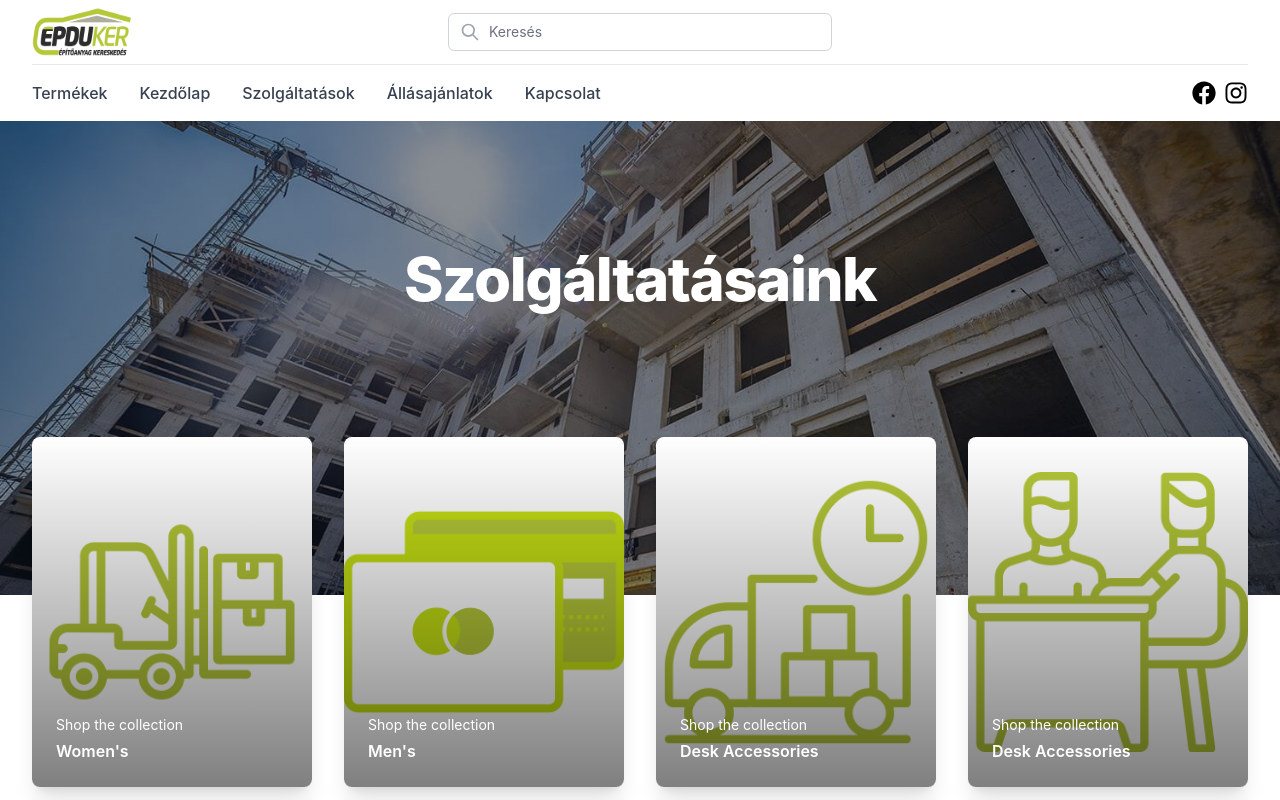
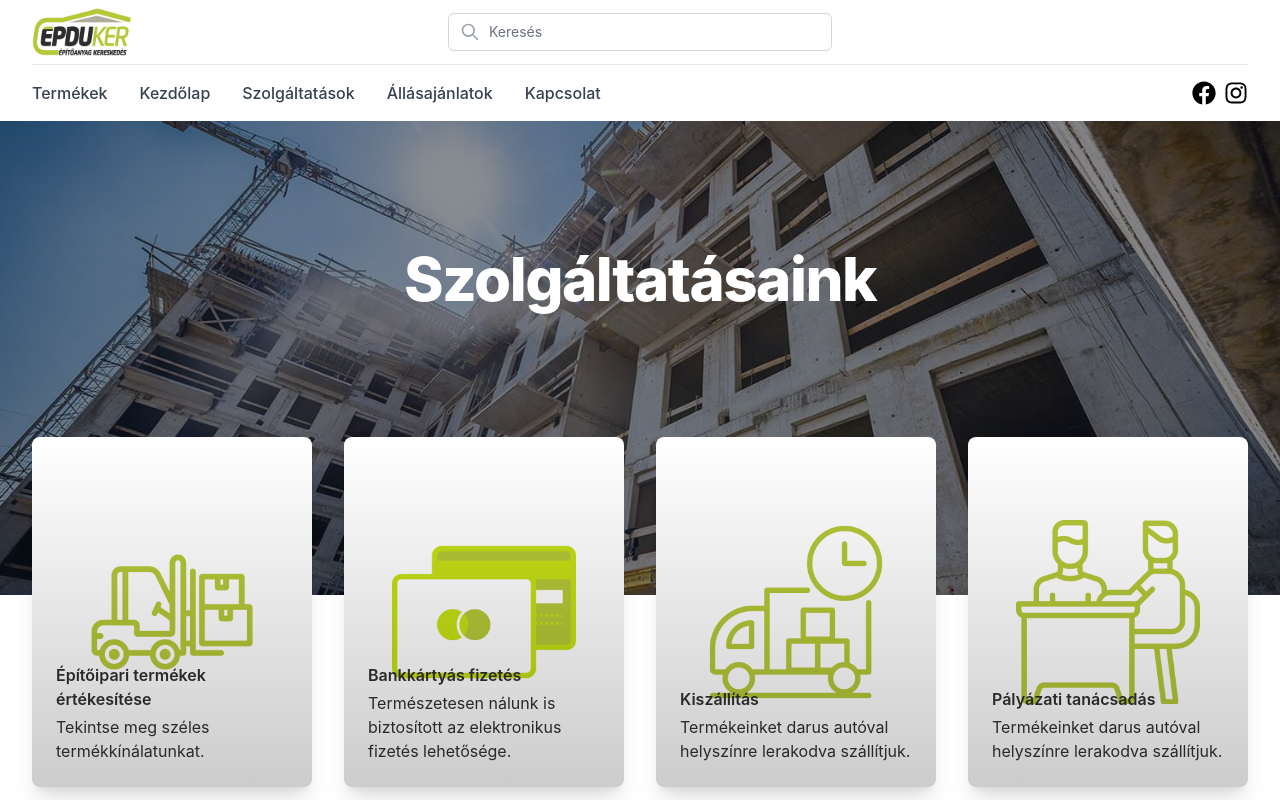
Before and after one commit to Vendll/epduker-frontend, a Next.js app: page /szolgaltatasok in a window 1280 px wide. Shown: the top 800 px of the page. Built offline with nearby package versions, Linux system fonts and the light colour scheme.

Commit message:
Services page updated

```diff
--- a/pages/szolgaltatasok/index.js
+++ b/pages/szolgaltatasok/index.js
@@ -4,26 +4,30 @@ import Link from "next/link";
 
 const collections = [
   {
-    name: "Women's",
+    name: "Építőipari termékek értékesítése",
+    desc: "Tekintse meg széles termékkínálatunkat.",
     href: "#",
     imageSrc: "/forklift.png",
     imageAlt: "Woman wearing an off-white cotton t-shirt.",
   },
   {
-    name: "Men's",
+    name: "Bankkártyás fizetés",
+    desc: "Természetesen nálunk is biztosított az elektronikus fizetés lehetősége.",
     href: "#",
     imageSrc: "/credit-card-2.png",
     imageAlt: "Man wearing a charcoal gray cotton t-shirt.",
   },
   {
-    name: "Desk Accessories",
+    name: "Kiszállítás",
+    desc: "Termékeinket darus autóval helyszínre lerakodva szállítjuk.",
     href: "#",
     imageSrc: "/delivery.png",
     imageAlt:
       "Person sitting at a wooden desk with paper note organizer, pencil and tablet.",
   },
   {
-    name: "Desk Accessories",
+    name: "Pályázati tanácsadás",
+    desc: "Termékeinket darus autóval helyszínre lerakodva szállítjuk.",
     href: "#",
     imageSrc: "/consultation.png",
     imageAlt:
@@ -101,7 +105,7 @@ export default function Example() {
                   aria-hidden="true"
                   className="absolute inset-0 rounded-lg overflow-hidden"
                 >
-                  <div className="absolute inset-0 overflow-hidden group-hover:opacity-75">
+                  <div className="absolute inset-12 overflow-hidden group-hover:opacity-75">
                     <Image
                       src={collection.imageSrc}
                       layout="fill"
@@ -109,17 +113,17 @@ export default function Example() {
                       alt={collection.imageAlt}
                     />
                   </div>
-                  <div className="absolute inset-0 bg-gradient-to-b from-transparent to-black opacity-50" />
+                  <div className="absolute inset-0 bg-gradient-to-b from-transparent to-black opacity-20" />
                 </div>
                 <div className="absolute inset-0 rounded-lg p-6 flex items-end">
                   <div>
-                    <p aria-hidden="true" className="text-sm text-white">
-                      Shop the collection
+                    <p aria-hidden="true" className="font-semibold text-epgray">
+                      {collection.name}
                     </p>
-                    <h3 className="mt-1 font-semibold text-white">
+                    <h3 className="mt-1 text-epgray">
                       <a href={collection.href}>
                         <span className="absolute inset-0" />
-                        {collection.name}
+                        {collection.desc}
                       </a>
                     </h3>
                   </div>
```
